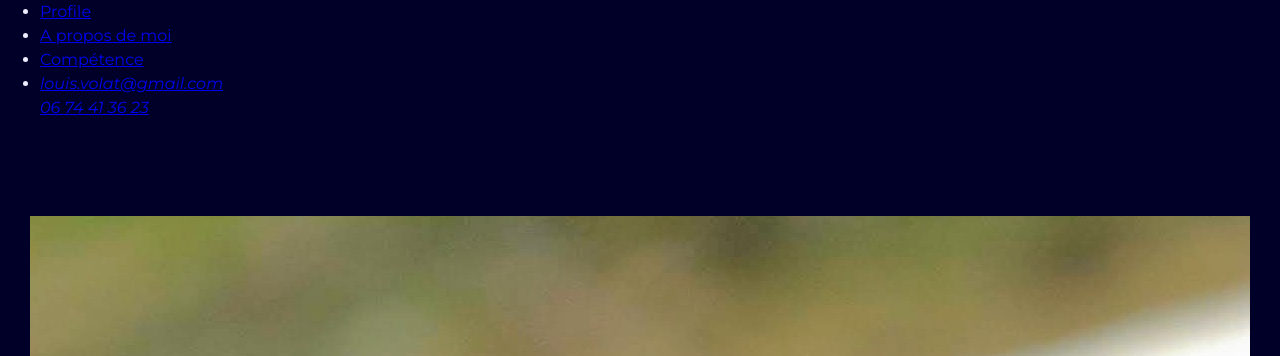
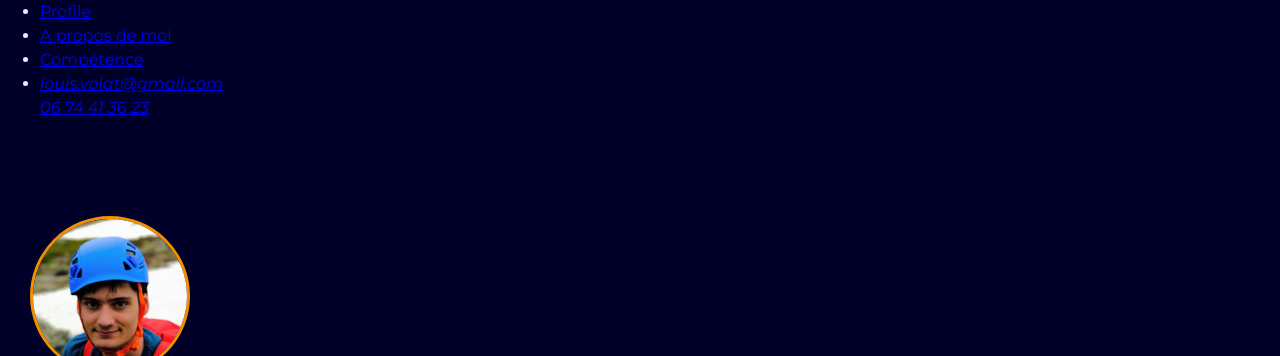
Before and after one commit to mrsolarius/Louis, a website built with Vite: page index.html in a window 1280 px wide. Shown: the top 356 px of the page. Built offline with nearby package versions, Linux system fonts and the light colour scheme.

Commit message:
Rolback profile

```diff
--- a/index.html
+++ b/index.html
@@ -29,7 +29,7 @@
             <section id="moi" class="big-section">
                 <div class="section-body">
                     <div>
-                        <img id="profile_pict" src="assets/images/profile.JPG" alt="Photo de profile de Louis VOLAT"/>
+                        <img id="profile-pict" src="assets/images/profile.JPG" alt="Photo de profile de Louis VOLAT"/>
                         <h1 class="title-with-separator">Louis <br/>Volat</h1>
                         <p class="weighty">étudiant licence 3 MIAGE</p>
                     </div>
```
